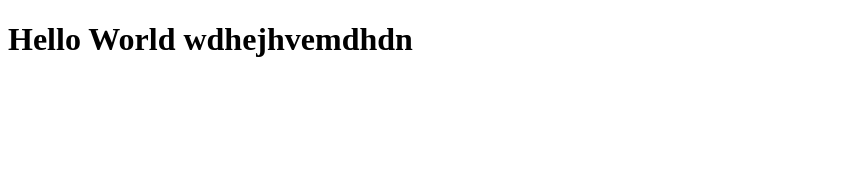
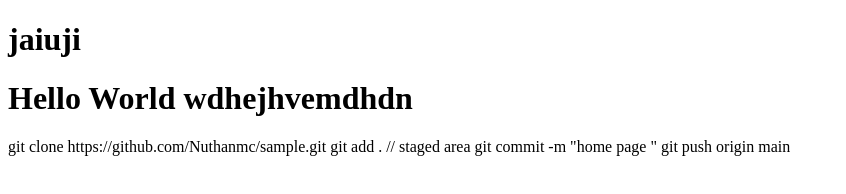
Before and after one commit to Nuthanmc/sample, a plain HTML site: page vehdhue.html in a window 1280 px wide. Shown: the whole page, without its empty margins (0-846 px from the left). Drawn offline with Linux system fonts and the light colour scheme.

Commit message:
Initial commit

```diff
--- a/vehdhue.html
+++ b/vehdhue.html
@@ -4,8 +4,17 @@
     <meta charset="UTF-8">
     <meta name="viewport" content="width=device-width, initial-scale=1.0">
     <title>Document</title>
+    <h1>jaiuji</h1>
 </head>
 <body>
     <h1>Hello World wdhejhvemdhdn</h1>
 </body>
 </html>
+
+git clone https://github.com/Nuthanmc/sample.git
+
+git add . // staged area
+
+git commit -m "home page "
+
+git push origin main
```
